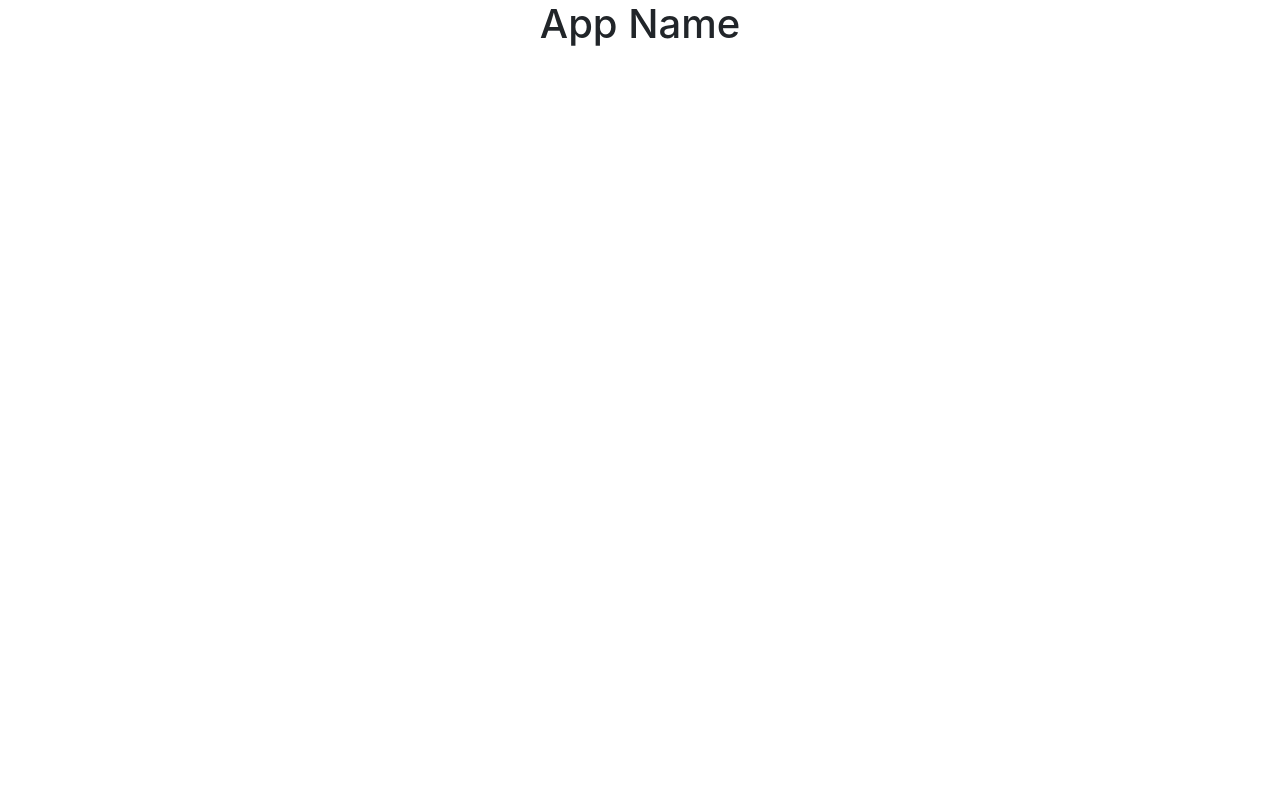
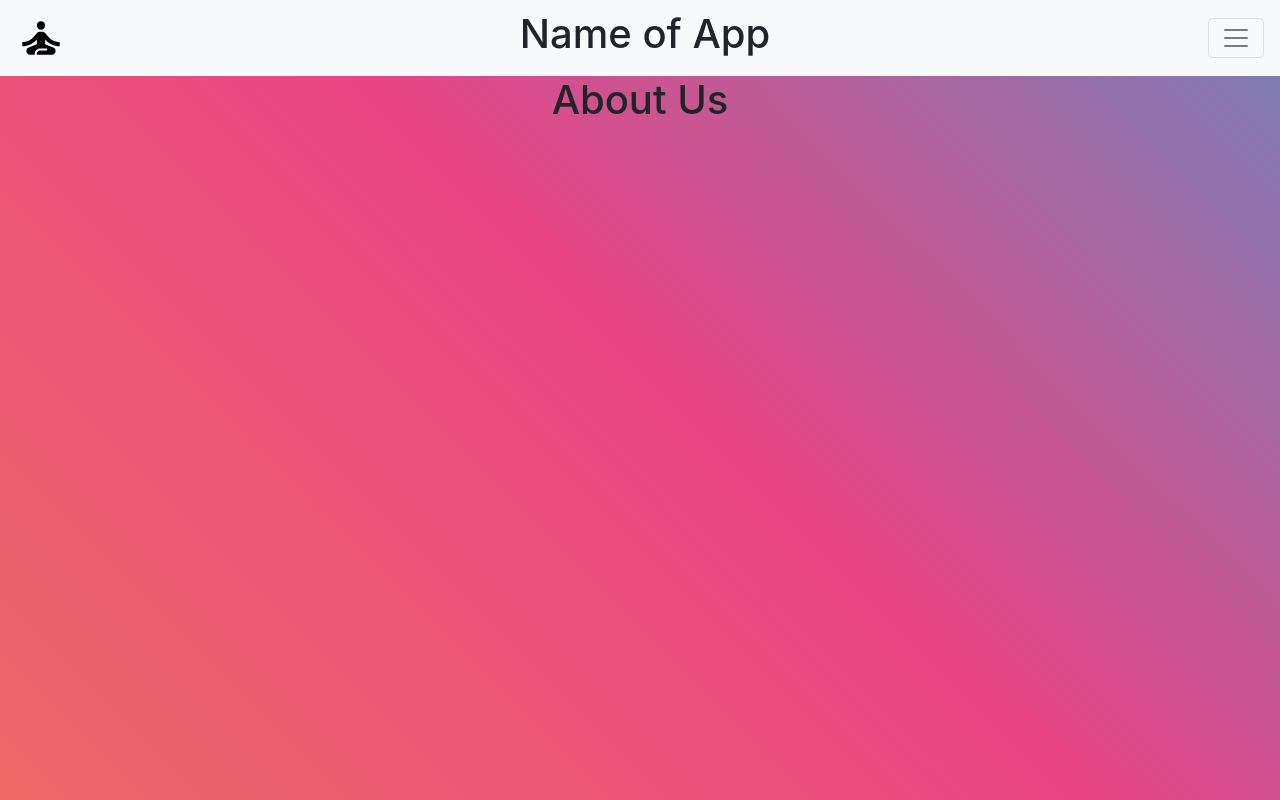
Before and after one commit to lucidInsomniac/team-codeop-athena-hack, a React (Create React App) app in the folder client/: page /about-us in a window 1280 px wide. Built offline with nearby package versions, Linux system fonts and the light colour scheme.

Commit message:
NavBar done and added gradient background animation

```diff
--- a/client/src/App.css
+++ b/client/src/App.css
@@ -1,3 +1,15 @@
 .App {
   text-align: center;
+  width: 100%;
+  height: 100%;
+  position: absolute;
+  background: linear-gradient(45deg,#F17C58, #E94584, #24AADB , #27DBB1,#FFDC18, #FF3706);
+  background-size: 600% 100%;
+  animation: gradient 80s infinite alternate;
+  animation-direction: alternate;
 }
+
+@keyframes gradient {
+  0% {background-position: 0%}
+  100% {background-position: 100%}
+}
--- a/client/src/App.js
+++ b/client/src/App.js
@@ -11,8 +11,6 @@ function App() {
 
     <div className="App">
 
-       <h1>App Name</h1>
-
       <NavBar />
 
       <ReactRoutes />
--- a/client/src/components/AboutUs.js
+++ b/client/src/components/AboutUs.js
@@ -5,7 +5,7 @@ const Aboutus = () => {
     return (
 
         <div className="about-us">
-
+            <h1>About Us</h1>
         </div>
     );
 }
--- a/client/src/components/ContactUs.js
+++ b/client/src/components/ContactUs.js
@@ -5,7 +5,7 @@ const ContactUs = () => {
     return (
 
         <div className="contact-us">
-
+            <h1>Contact Us</h1>
         </div>
     );
 }
--- a/client/src/components/NavBar.js
+++ b/client/src/components/NavBar.js
@@ -1,22 +1,53 @@
 import React from 'react';
 import { NavBarData } from './NavBarData';
 import { Link } from 'react-router-dom';
+import logo_black from './Icons/logo_black.svg'
 
 const NavBar = () => {
 
     return (
 
         <div className="nav-bar">
-            <nav className="navbar">
-                <ul className="navbar-nav">
+            <nav className="navbar sticky-top navbar-light bg-light">
+            <a class="navbar-brand" href="/">
+                <img src={logo_black}
+                  width="50"
+                  height="50"
+                  class="d-inline-block align-top"
+                  id="logo"
+                  alt=""
+                />
+            </a>
 
-                    {NavBarData.map((item, index) => {
+            <h1>Name of App</h1>
 
+            <button class="navbar-toggler" type="button" data-toggle="collapse" data-target="#navbarNav" aria-controls="navbarNav" aria-expanded="false" aria-label="Toggle navigation">
+                <span class="navbar-toggler-icon"></span>
+            </button>
 
+            <div class="collapse navbar-collapse" id="navbarNav">
 
-                    })}
+                <ul class="navbar-nav">
+
+                <li class="nav-item active">
+                    <a class="nav-link" href="/">Home <span class="sr-only">(current)</span></a>
+                </li>
+
+                <li class="nav-item">
+                    <a class="nav-link" href="/about-us">About Us</a>
+                </li>
+
+                <li class="nav-item">
+                    <a class="nav-link" href="/login">Login</a>
+                </li>
+
+                <li class="nav-item">
+                    <a class="nav-link" href="/contact-us">Contact Us</a>
+                </li>
 
                 </ul>
+
+            </div>
             </nav>
         </div>
     );
```
Also changed, not shown: client/src/components/Icons/logo_black.svg (added), client/src/components/Icons/self_improvement_white_24dp.svg (added).
